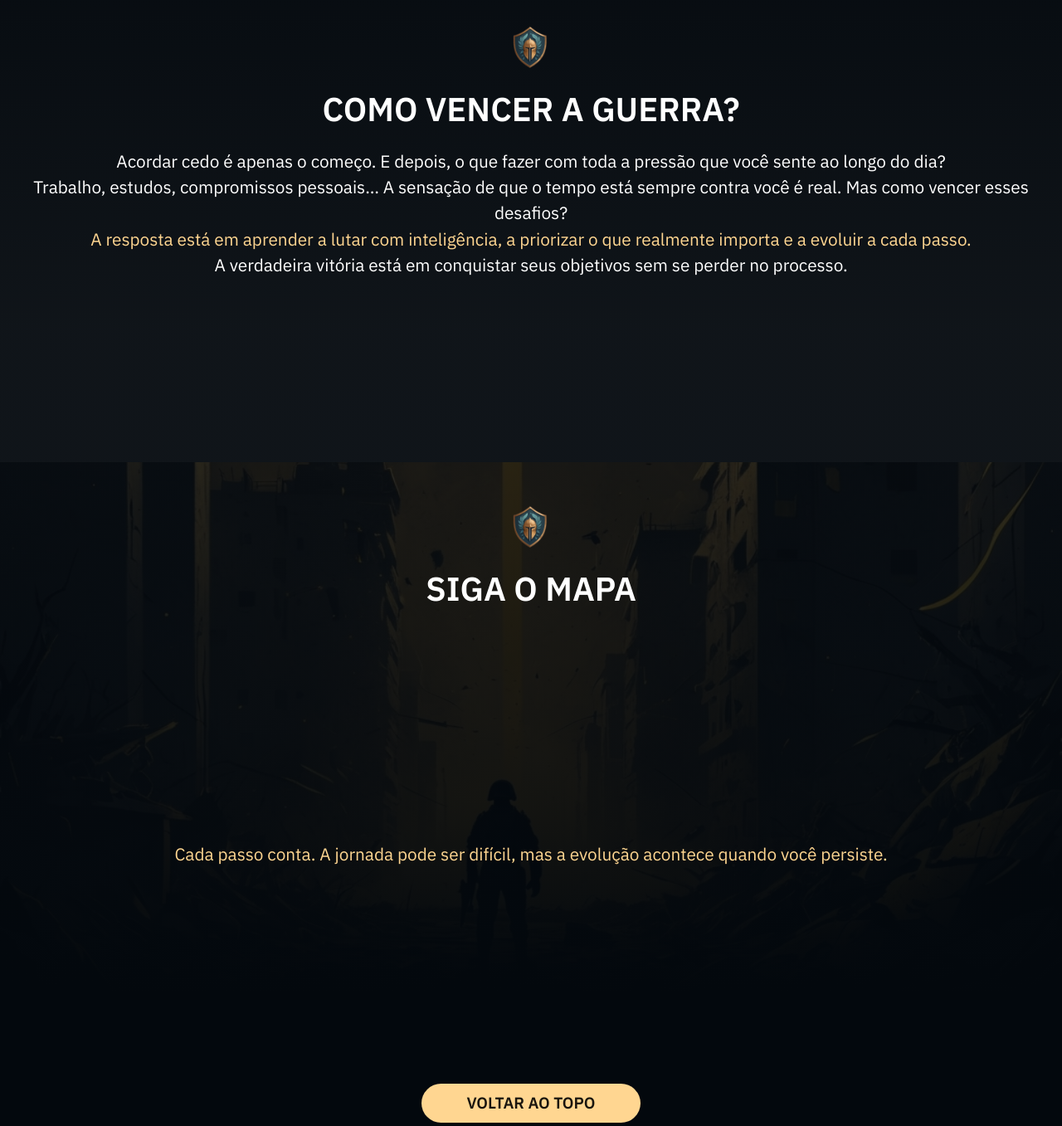
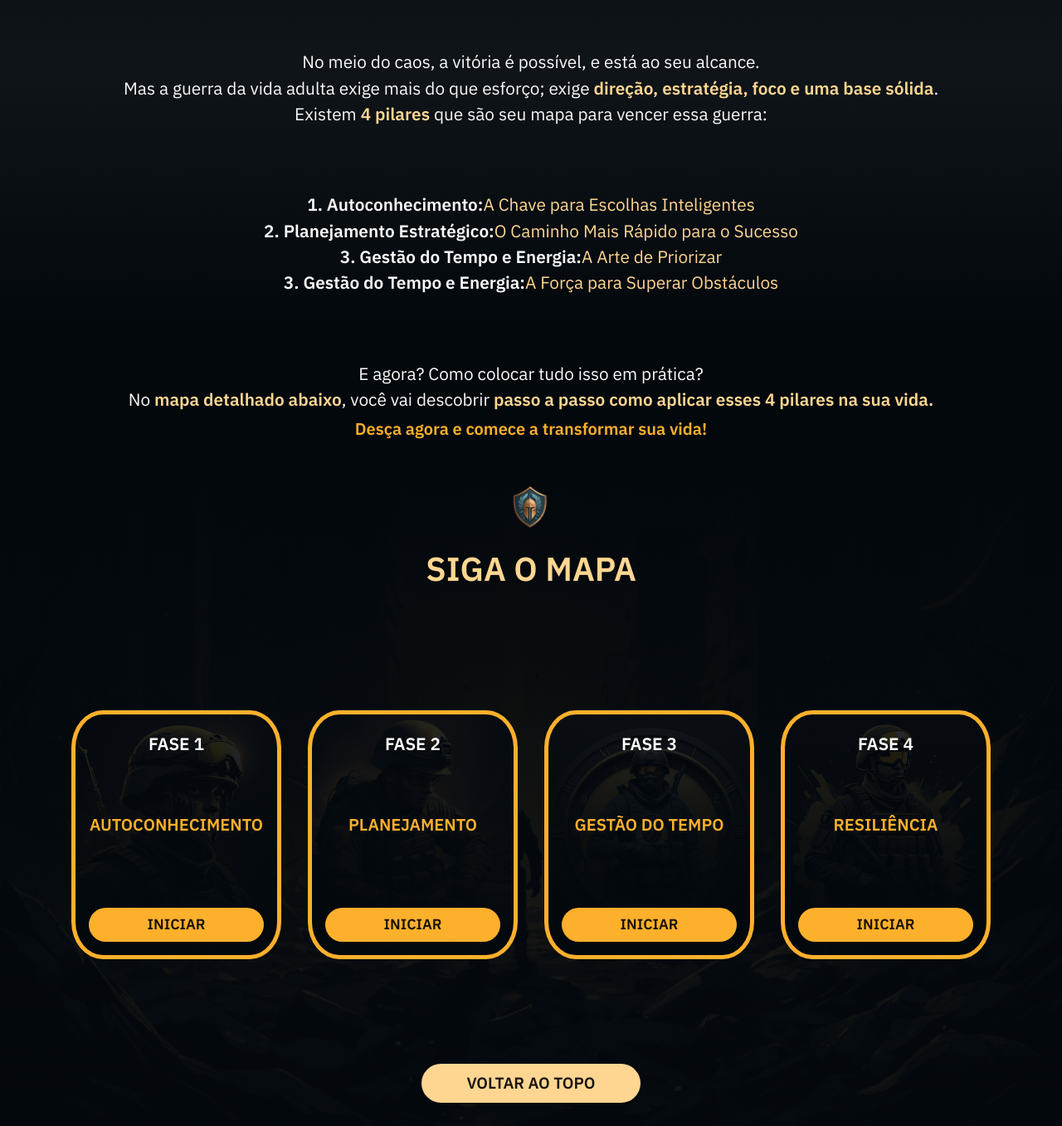
Before and after one commit to PedroGois/jovemguerreiro, a plain HTML site: page index.html in a window 1280 px wide. Shown: the part 1043-2400 px from the top of the page at 83% size. Drawn offline with Linux system fonts and the light colour scheme.

Commit message:
tela inicial concluida

```diff
--- a/css/style.css
+++ b/css/style.css
@@ -21,19 +21,22 @@ section {
     font-size: 1.5rem;
     height: 100vh; /* Cada seção ocupa 100% da tela */
     transition: transform 0.5s ease-in-out;
+    overflow: inherit;
+    color: white;
 }
 
 h1{
     color: #FFD691;
     font-weight: 600;
 }
-P{
+
+p, strong{
     font-size: 1.30rem;
 }
 section, p , h1{
     margin: 0;
     padding: 0;
-    color: white;
+
 
 }
 .section1, .section2, .section3,.section4,.section5 {
@@ -43,7 +46,7 @@ section, p , h1{
     align-items: center;
 }
 .section2, .section4,.section6{
-    background: linear-gradient(rgba(3, 8, 13, 1), rgba(3, 8, 13, 0.95) 80%);
+    background: linear-gradient(rgba(3, 8, 13, 1), rgba(3, 8, 13, 0.95),rgba(3, 8, 13, 1) 80%);
     background-size: cover;
     background-position: 50% 90%;
     background-repeat: no-repeat;
@@ -62,18 +65,19 @@ section, p , h1{
     width: 100%;
 }
 .titulo {
-    padding: 1.5rem;
+    margin-bottom: 1.5rem;
     width: 100%;
 }
 
-.texto-inicio{
-    color:#FFD691 ;
-    font-weight: 400;
-}
 /* 🔹 Destaque para textos importantes */
 .destaque {
     color: #FFD691;
-    font-weight: 500;
+
+}
+.destaque-bold {
+    color: #fdb02c;
+    font-weight: 600;
+    font-size: 1.25rem;
 
 }
 .botaozona {
@@ -93,3 +97,53 @@ section, p , h1{
     font-weight: 600;
     padding: 0.2em 4vw;
 }
+
+.botaofases {
+    color: rgba(0, 0, 0, 0.9);
+    background-color: #fdb02c;
+    font-size: 1.1rem; /* Ajuste do tamanho do texto */
+    font-weight: 600;
+
+}
+
+.custom-card {
+    min-height: 300px; /* Ajuste a altura conforme necessário */
+    border: 5px solid #fdb02c; /* Borda personalizada */
+    border-radius: 15%;
+     /* Para posicionar o conteúdo sobre a imagem */
+    color: white; /* Cor do texto para contrastar com a imagem */
+
+}
+#card-fase1 {
+    background: linear-gradient(rgba(3, 8, 13, 0.85), rgba(3, 8, 13, 0.99) 80%), url("../imgs/autoconhecimento.jpg"); /* Imagem de fundo */
+    background-size: cover; /* Cobrir todo o card */
+    background-position: center; /* Centralizar a imagem */
+    background-repeat: no-repeat; /* Evitar repetição */
+    position: relative;}
+
+#card-fase2 {
+    background: linear-gradient(rgba(3, 8, 13, 0.85), rgba(3, 8, 13, 0.99) 80%), url("../imgs/planejamento.jpg"); /* Imagem de fundo */
+    background-size: cover; /* Cobrir todo o card */
+    background-position: center; /* Centralizar a imagem */
+    background-repeat: no-repeat; /* Evitar repetição */
+    position: relative;}
+#card-fase3 {
+    background: linear-gradient(rgba(3, 8, 13, 0.85), rgba(3, 8, 13, 0.99) 80%), url("../imgs/tempo.jpg"); /* Imagem de fundo */
+    background-size: cover; /* Cobrir todo o card */
+    background-position: center; /* Centralizar a imagem */
+    background-repeat: no-repeat; /* Evitar repetição */
+    position: relative;}
+#card-fase4 {
+    background: linear-gradient(rgba(3, 8, 13, 0.85), rgba(3, 8, 13, 0.99) 80%), url("../imgs/acao.jpg"); /* Imagem de fundo */
+    background-size: cover; /* Cobrir todo o card */
+    background-position: center; /* Centralizar a imagem */
+    background-repeat: no-repeat; /* Evitar repetição */
+    position: relative;}
+
+
+.custom-card h3,
+.custom-card .destaque-bold,
+.custom-card .botaofases {
+    position: relative; /* Garantir que o texto fique sobre a imagem */
+    z-index: 2; /* Trazer o conteúdo para frente */
+}
--- a/index.html
+++ b/index.html
@@ -9,7 +9,7 @@
     <style>
 
         .section1 {
-        background: linear-gradient(rgba(3, 8, 13, 0.80), rgba(3, 8, 13, 1) 80%), url("imgs/startpage.jpg");
+        background: linear-gradient(rgba(3, 8, 13, 0.90), rgba(3, 8, 13, 1) 80%), url("imgs/startpage.jpg");
         background-size: cover;
         background-position: 50% 90%;
         background-repeat: no-repeat;
@@ -17,7 +17,7 @@
      }
 
      .section3 {
-        background: linear-gradient(rgba(3, 8, 13, 0.80), rgba(3, 8, 13, 1) 80%), url("imgs/startpage.jpg");
+        background: linear-gradient(rgba(3, 8, 13, 1), rgba(3, 8, 13, 0.9) 80%), url("imgs/startpage.jpg");
         background-size: cover;
         background-position: 50% 90%;
         background-repeat: no-repeat;
@@ -34,71 +34,126 @@
                     <span>OLÁ, JOVEM GUERREIRO!</span>
                 </h1>
             </div>
+            <img src="imgs/logo.png" alt="Logo" class="logo">
             <div class="text-center">
-                <!-- Texto Motivacional -->
-                <img src="imgs/logo.png" alt="Logo" class="logo">
-                <div class="texto-inicio">
-                    <p class="">O despertador toca cedo, mas o corpo pesa como se carregasse o cansaço de anos.</p>
-                    <p class="">O dia começa numa corrida contra o relógio—trabalho, estudo, contas para pagar...</p>
-                    <p class="destaque">Você não está sozinho. Essa é a NOSSA ZONA DE GUERRA:</p>
-                    <p class="">A batalha pela realização dos seus sonhos, enquanto enfrenta os desafios da vida adulta.</p>
+                <strong>O dia começa numa corrida contra o relógio : </strong>
+                <p class="">O despertador toca, e o corpo pesa como se carregasse o cansaço de anos.</p>
+                <p class="destaque">Ansiedade não te deixa pensar...Distrações tentam roubar sua atenção a todo momento...<br>
+                    A sensação de estar sempre atrasado para a própria vida ... </p>
+            </div>
+
+            <div class="text-center">
+                <p class="">E a dúvida ecoando na mente : </p>
+                <p class="destaque">Será que estou no caminho certo? </p>
+            </div>
+
+            <div class="text-center">
+                <p class="destaque">Trabalho, estudo, contas, responsabilidades que nunca tem fim!</p>
+                <p class="">No meio desse caos, grita o desejo de vencer, de ser livre e viver bem...</p>
+            </div>
+            <p class="destaque-bold">Mas você não está sozinho...Bem vindo à GUERRA</p>
+            <div class="text-center mb-4">
+                <!-- Botões personalizados -->
+                <div class="d-flex flex-column align-items-center">
+                    <a href="zonadeguerra.html" class="botaosobreaguerra btn  p-2 m-2 ">+ SOBRE A GUERRA</a>
                 </div>
             </div>
-            <div class="text-center">
-                <!-- Botões personalizados -->
-                <div class="d-flex flex-column align-items-center">
-                    <a href="zonadeguerra.html" class="botaosobreaguerra btn  p-2 m-1 w-100">+ SOBRE A GUERRA</a>
-                </div>
-            </div>
-            <!-- Mensagem Final -->
-            <p class="mb-4 text-center text-light">Não é sobre se cobrar mais, <br> É sobre evoluir com inteligência</p>
+
         </div>
     </section>
 
     <section>
-    <div class="text-light section2">
-        <div class="text-center d-flex flex-column justify-content-between align-items-center">
-            <div class=" d-flex flex-column  align-items-center titulo">
+            <div class="text-light text-center d-flex flex-column justify-content-between align-items-center section2 ">
+                <div class="titulo mt-4">
                     <img src="imgs/logo.png" alt="Logo" class="logo">
-                <h1 class="text-center">
-
+                    <h1 class="text-center titulo">
                         <span>COMO VENCER A GUERRA?</span>
                     </h1>
                 </div>
-
-            <div class="texto-inicio">
-                <p class="">Acordar cedo é apenas o começo. E depois, o que fazer com toda a pressão que você sente ao longo do dia?</p>
-                <p class="">Trabalho, estudos, compromissos pessoais… A sensação de que o tempo está sempre contra você é real. Mas como vencer esses desafios?</p>
-                <p class="destaque">A resposta está em aprender a lutar com inteligência, a priorizar o que realmente importa e a evoluir a cada passo. </p>
-                <p class="">A verdadeira vitória está em conquistar seus objetivos sem se perder no processo.</p>
+                <div>
+                    <p>No meio do caos, a vitória é possível, e está ao seu alcance.  </p>
+                    <p>Mas a guerra da vida adulta exige mais do que esforço; exige <strong class="destaque" >direção, estratégia, foco e uma base sólida</strong>.</p>
+                    <p>Existem <strong class="destaque">4 pilares</strong> que são seu mapa para vencer essa guerra:</p>
                 </div>
+                <div class="text-center d-flex flex-column ">
+                    <p class="destaque"><strong class="text-light">1. Autoconhecimento:</strong>A Chave para Escolhas Inteligentes</p>
+                    <p class="destaque"><strong class="text-light" >2. Planejamento Estratégico:</strong>O Caminho Mais Rápido para o Sucesso</p>
+                    <p class="destaque"><strong class="text-light" >3. Gestão do Tempo e Energia:</strong>A Arte de Priorizar</p>
+                    <p class="destaque"><strong class="text-light" >3. Gestão do Tempo e Energia:</strong>A Força para Superar Obstáculos</p>
                 </div>
 
+                <div class="text-center  mb-4 ">
+                    <p >E agora? Como colocar tudo isso em prática?</p>
+                    <p>No <strong class="destaque">mapa detalhado abaixo</strong>, você vai descobrir <strong class="destaque">passo a passo como aplicar esses 4 pilares na sua vida.</strong></p>
+                    <strong class="destaque-bold">Desça agora e comece a transformar sua vida!</strong>
+                </div>
 
             </div>
     </section>
 
     <section>
         <div class="text-light d-flex flex-column justify-content-between align-items-center section3">
-        <div class=" d-flex flex-column  align-items-center titulo">
+            <div class="d-flex flex-column align-items-center titulo">
                 <img src="imgs/logo.png" alt="Logo" class="logo">
-            <h1 class="text-center">
+                <h1 class="text-center ">
                     <span>SIGA O MAPA</span>
                 </h1>
             </div>
 
-            <div class="text-center texto-motivacional">
-                <p class="destaque">Cada passo conta. A jornada pode ser difícil, mas a evolução acontece quando você persiste.</p>
+            <div class="container text-dark">
+                <div class="row justify-content-center d-flex align-items-stretch">
+                    <!-- Fase 1 -->
+                    <div class="col-md-3 col-sm-6 p-3">
+                        <div class="card custom-card text-center justify-content-between p-3 bg-light h-100" id="card-fase1">
+                            <h3><strong>FASE 1</strong></h3>
+                            <p class="destaque-bold">AUTOCONHECIMENTO</p>
+                            <div class="d-flex flex-column align-items-center text-center mt-4">
+                                <a href="zonadeguerra.html" class="botaofases btn w-100">INICIAR</a>
                             </div>
-            <!-- Quatro caixas lado a lado -->
-            <!-- Botão voltar ao topo -->
-            <div class="text-center">
-                <!-- Botões personalizados -->
-                <div class="d-flex flex-column align-items-center">
-                    <a href="zonadeguerra.html" class="botaosobreaguerra btn  p-2 m-1 w-100">VOLTAR AO TOPO</a>
                         </div>
                     </div>
 
+                    <!-- Fase 2 -->
+                    <div class="col-md-3 col-sm-6 p-3">
+                        <div class="card custom-card text-center justify-content-between p-3 bg-light h-100" id="card-fase2">
+                            <h3><strong>FASE 2</strong></h3>
+                            <p class="destaque-bold">PLANEJAMENTO</p>
+                            <div class="d-flex flex-column align-items-center text-center mt-4">
+                                <a href="zonadeguerra.html" class="botaofases btn w-100">INICIAR</a>
+                            </div>
+                        </div>
+                    </div>
+
+                    <!-- Fase 3 -->
+                    <div class="col-md-3 col-sm-6 p-3">
+                        <div class="card custom-card text-center justify-content-between p-3 bg-light h-100 "id="card-fase3">
+                            <h3><strong>FASE 3</strong></h3>
+                            <p class="destaque-bold">GESTÃO DO TEMPO</p>
+                            <div class="d-flex flex-column align-items-center text-center mt-4">
+                                <a href="zonadeguerra.html" class="botaofases btn w-100">INICIAR</a>
+                            </div>
+                        </div>
+                    </div>
+
+                    <!-- Fase 4 -->
+                    <div class="col-md-3 col-sm-6 p-3">
+                        <div class="card custom-card text-center justify-content-between p-3 bg-light h-100" id="card-fase4">
+                            <h3><strong>FASE 4</strong></h3>
+                            <p class="destaque-bold">RESILIÊNCIA</p>
+                            <div class="d-flex flex-column align-items-center text-center mt-4">
+                                <a href="zonadeguerra.html" class="botaofases btn w-100">INICIAR</a>
+                            </div>
+                        </div>
+                    </div>
+                </div>
+            </div>
+
+            <!-- Botões personalizados -->
+            <div class="text-center mb-4">
+                <div class="d-flex flex-column align-items-center">
+                    <a href="zonadeguerra.html" class="botaosobreaguerra btn p-2 m-1 w-100">VOLTAR AO TOPO</a>
+                </div>
+            </div>
         </div>
 </section>
 
```
Also changed, not shown: imgs/acao.jpg (added), imgs/autoconhecimento.jpg (added), imgs/planejamento.jpg (added), imgs/tempo.jpg (added). Lines whose indentation alone changed are shown as unchanged.
